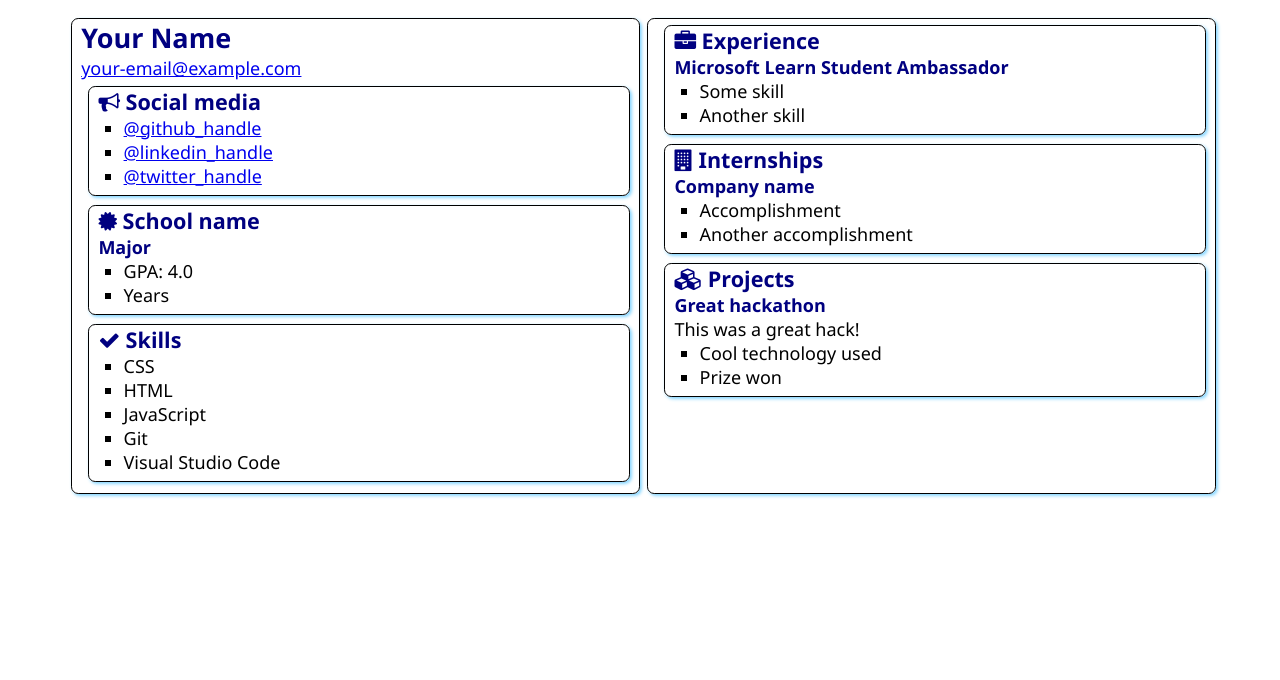
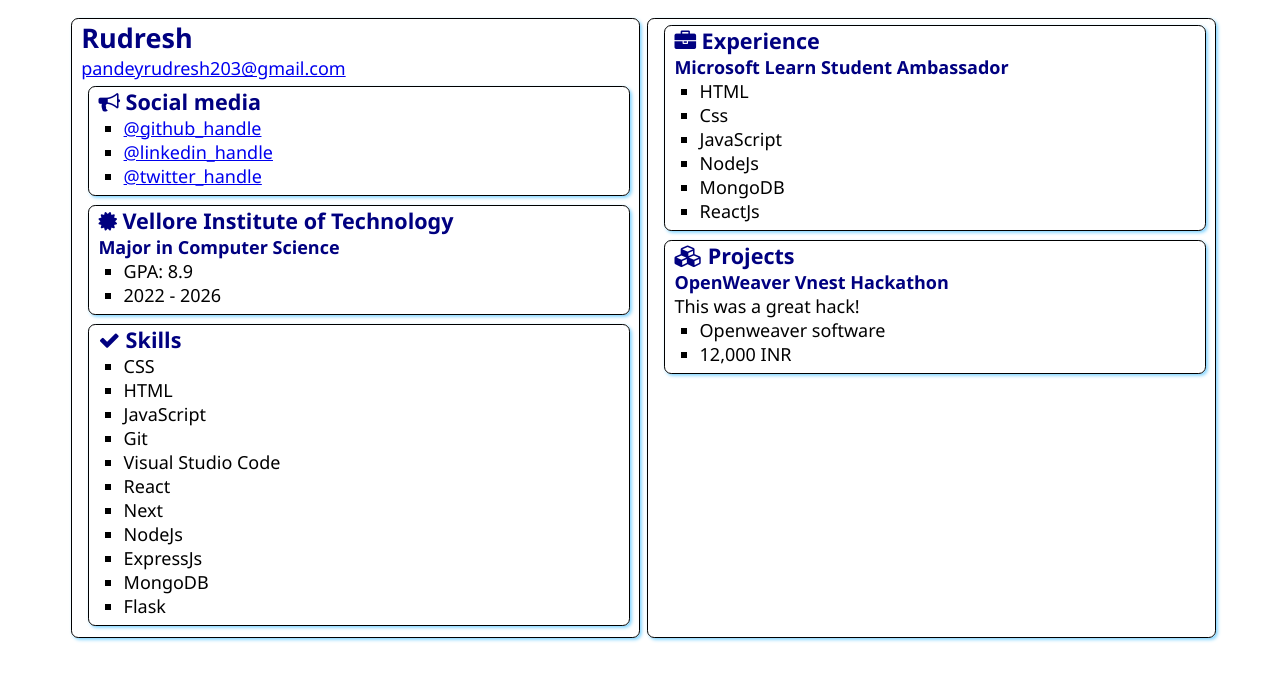
Before and after one commit to RudreshPandey203/mlsa-obnboarding, a plain HTML site: page src/index.html in a window 1280 px wide. Drawn offline with Linux system fonts and the light colour scheme.

Commit message:
Commit made from VS Code Azure Static Web Apps

```diff
--- a/src/index.html
+++ b/src/index.html
@@ -12,8 +12,8 @@
 <body>
     <main>
         <article class="box">
-            <h1>Your Name</h1>
-            <div><a href="mailto:your.email@example.com">your-email@example.com</a></div>
+            <h1>Rudresh</h1>
+            <div><a href="mailto:your.email@example.com">pandeyrudresh203@gmail.com</a></div>
 
             <section class="box">
                 <h2>
@@ -21,9 +21,9 @@
                     Social media
                 </h2>
                 <ul>
-                    <li><a href="https://github.com/<handle>">@github_handle</a></li>
-                    <li><a href="https://linkedin.com/in/<handle>">@linkedin_handle</a></li>
-                    <li><a href="https://twitter.com/<handle>">@twitter_handle</a></li>
+                    <li><a href="https://github.com/RudreshPandey203">@github_handle</a></li>
+                    <li><a href="https://www.linkedin.com/in/rudreshpandey-/">@linkedin_handle</a></li>
+                    <li><a href="https://twitter.com/RudreshPandey_">@twitter_handle</a></li>
                 </ul>
             </section>
 
@@ -31,12 +31,12 @@
                 <div class="education">
                     <h2>
                         <i class="fa fa-certificate" aria-hidden="true"></i>
-                        School name
+                        Vellore Institute of Technology
                     </h2>
-                    <h3>Major</h3>
+                    <h3>Major in Computer Science</h3>
                     <ul>
-                        <li>GPA: 4.0</li>
-                        <li>Years</li>
+                        <li>GPA: 8.9</li>
+                        <li>2022 - 2026</li>
                     </ul>
                 </div>
             </section>
@@ -52,6 +52,12 @@
                     <li>JavaScript</li>
                     <li>Git</li>
                     <li>Visual Studio Code</li>
+                    <li>React</li>
+                    <li>Next</li>
+                    <li>NodeJs</li>
+                    <li>ExpressJs</li>
+                    <li>MongoDB</li>
+                    <li>Flask</li>
                 </ul>
             </section>
         </article>
@@ -63,20 +69,12 @@
                 </h2>
                 <h3>Microsoft Learn Student Ambassador</h3>
                 <ul>
-                    <li>Some skill</li>
-                    <li>Another skill</li>
-                </ul>
-            </section>
-            <section class="box">
-                <h2>
-                    <i class="fa fa-building" aria-hidden="true"></i>
-                    Internships
-                </h2>
-
-                <h3>Company name</h3>
-                <ul>
-                    <li>Accomplishment</li>
-                    <li>Another accomplishment</li>
+                    <li>HTML</li>
+                    <li>Css</li>
+                    <li>JavaScript</li>
+                    <li>NodeJs</li>
+                    <li>MongoDB</li>
+                    <li>ReactJs</li>
                 </ul>
             </section>
             <section class="box">
@@ -85,11 +83,11 @@
                     Projects
                 </h2>
 
-                <h3>Great hackathon</h3>
+                <h3>OpenWeaver Vnest Hackathon</h3>
                 <div>This was a great hack!</div>
                 <ul>
-                    <li>Cool technology used</li>
-                    <li>Prize won</li>
+                    <li>Openweaver software</li>
+                    <li>12,000 INR</li>
                 </ul>
             </section>
         </article>
```
